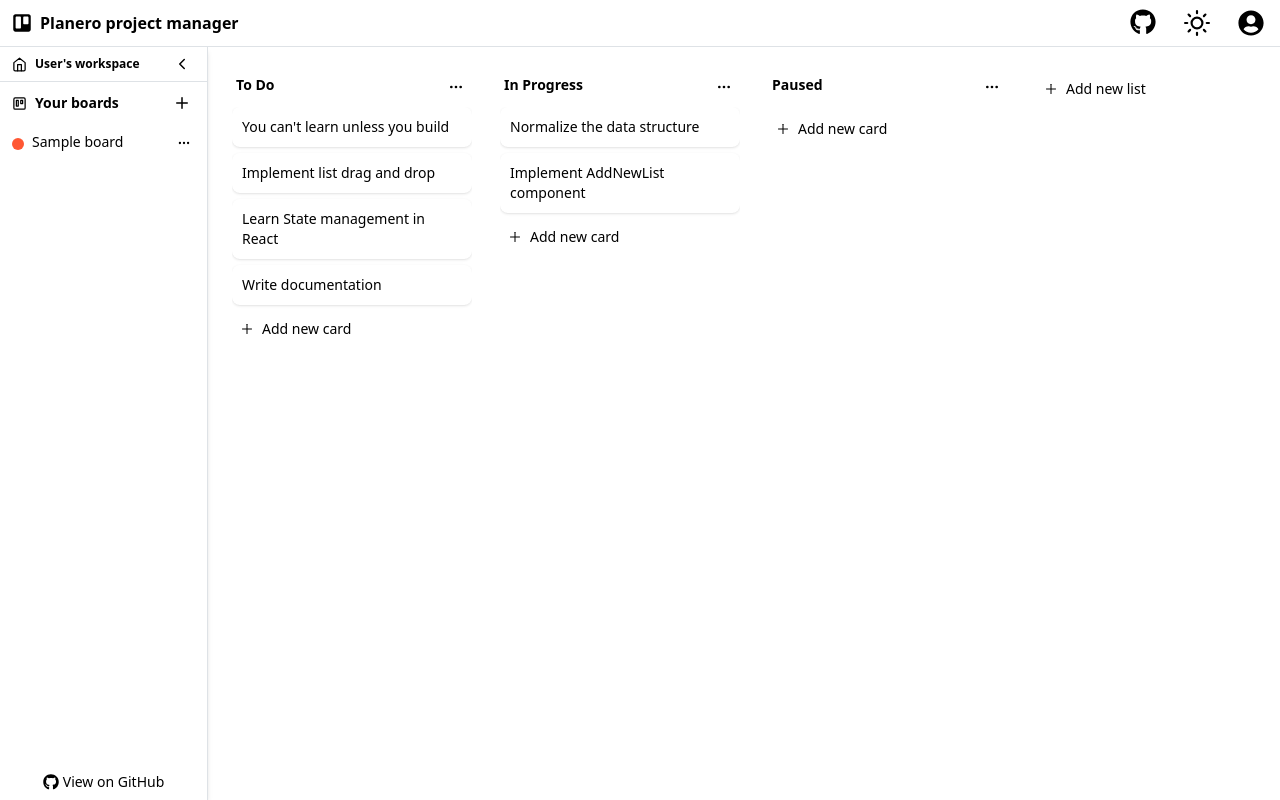
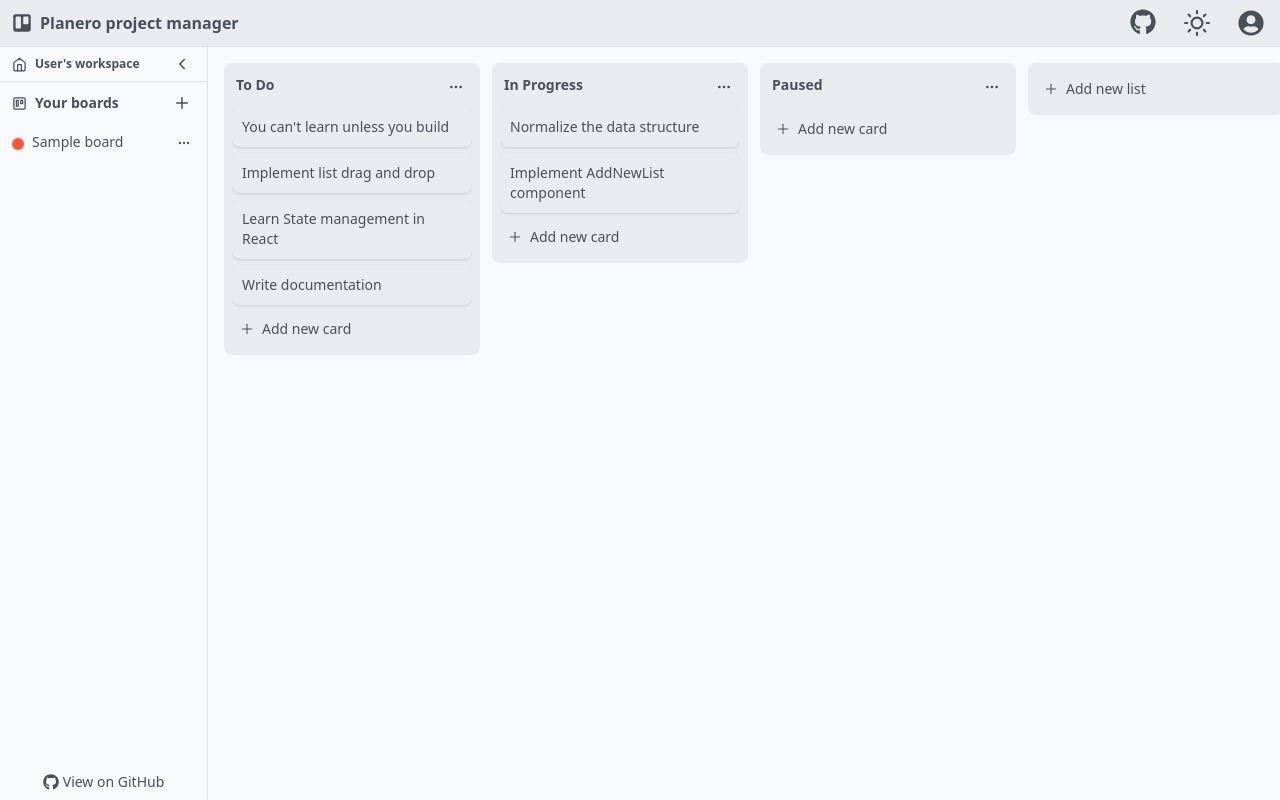
Before and after one commit to raknos13/planero-planner-react, a React (Vite) app: page / in a window 1280 px wide. Built offline with nearby package versions, Linux system fonts and the light colour scheme.

Commit message:
Update custom theme classes

```diff
--- a/src/components/Board/AddNew.jsx
+++ b/src/components/Board/AddNew.jsx
@@ -63,7 +63,7 @@ export const AddNew = ({ type, multiAddMode = true, handleAddNew, id }) => {
     return (
       <button
         onClick={() => setIsAddingNew(true)}
-        className="flex items-center gap-2 p-2 bg-primary text-text rounded-md w-full text-sm hover:bg-hover"
+        className="flex items-center gap-2 p-2 bg-bg-secondary text-text-primary rounded-md w-full text-sm hover:bg-bg-primary"
       >
         <AiOutlinePlus />
         <span>Add new {type}</span>
@@ -72,7 +72,7 @@ export const AddNew = ({ type, multiAddMode = true, handleAddNew, id }) => {
   }
 
   return (
-    <div className="flex flex-col p-1 bg-primary text-text h-min rounded-lg w-full space-y-1">
+    <div className="flex flex-col p-1 text-text-primary h-min rounded-lg w-full space-y-1">
       <AutoResizeTextarea
         placeholder="Enter a title..."
         value={newTitle}
@@ -80,7 +80,7 @@ export const AddNew = ({ type, multiAddMode = true, handleAddNew, id }) => {
         onChange={(e) => setNewTitle(e.target.value)}
         onKeyDown={handleKeyDown}
         onBlur={handleBlur}
-        className="mb-1 p-2 rounded-md text-sm resize-none bg-secondary text-text focus:outline-none focus:ring-2 focus:ring-blue-500"
+        className="mb-1 p-2 rounded-md text-sm resize-none border-border bg-bg-card focus:outline-none focus:ring-2 focus:ring-blue-500"
       />
       {/* {type === "card" ? ( */}
       {/*   <AutoResizeTextarea */}
@@ -107,13 +107,13 @@ export const AddNew = ({ type, multiAddMode = true, handleAddNew, id }) => {
       <div className="flex gap-2">
         <button
           onClick={handleSubmit}
-          className="flex-grow px-3 py-1.5 bg-blue-500 text-text rounded-md hover:bg-blue-600 text-sm"
+          className="flex-grow px-3 py-1.5 bg-accent text-bg-primary rounded-md hover:bg-blue-600 text-sm"
         >
           Add {type}
         </button>
         <button
           onClick={handleCancel}
-          className="px-3 py-1.5 bg-secondary rounded hover:bg-red-400 text-sm"
+          className="px-3 py-1.5 bg-secondary rounded-md hover:bg-red-400 text-sm"
         >
           <AiOutlineClose />
         </button>
--- a/src/components/Board/Board.jsx
+++ b/src/components/Board/Board.jsx
@@ -18,7 +18,7 @@ export function Board() {
           <div
             {...provided.droppableProps}
             ref={provided.innerRef}
-            className={`boardContainer flex w-full p-4 overflow-x-scroll bg-secondary`}
+            className={`boardContainer flex w-full p-4 overflow-x-scroll bg-bg-primary text-text-primary`}
             style={
               {
                 // background: `linear-gradient(135deg, ${activeBoard.color} , rgba(255, 255, 39, 0.5)`,
@@ -51,7 +51,7 @@ export function Board() {
                 );
               })}
               {provided.placeholder}
-              <div className="min-w-64 bg-primary h-min rounded-lg p-2">
+              <div className="min-w-64 bg-bg-secondary h-min rounded-lg p-2">
                 <AddNew
                   type="list"
                   multiAddMode={false}
--- a/src/components/Board/EmptyBoard.jsx
+++ b/src/components/Board/EmptyBoard.jsx
@@ -14,7 +14,7 @@ export const EmptyBoard = () => {
   }
 
   return (
-    <div className="relative flex flex-col justify-start items-center w-svw space-y-4 px-4 overflow-x-auto bg-primary">
+    <div className="relative flex flex-col justify-start items-center w-svw space-y-4 px-4 overflow-x-auto bg-bg-primary text-text-primary">
       <figure>
         <img src={notFound} alt="Not found svg" className="h-64 mt-10" />
       </figure>
@@ -27,7 +27,7 @@ export const EmptyBoard = () => {
           />
         )}
       </div>
-      <div className="flex flex-col items-center text-text text-lg">
+      <div className="flex flex-col items-center text-lg">
         <p>Uh-uh! No boards present</p>
         <p> Click to add a new board</p>
       </div>
--- a/src/components/Board/List.jsx
+++ b/src/components/Board/List.jsx
@@ -44,7 +44,7 @@ export function List({ list, listCards, dragHandleProps }) {
   }
 
   return (
-    <div className="listContainer relative p-2 w-64 bg-primary text-text rounded-lg flex flex-col h-min">
+    <div className="listContainer relative p-2 w-64 rounded-lg flex flex-col h-min border-1 border-border text-text-primary bg-bg-secondary">
       <div {...dragHandleProps} className="listHeader  w-full gap-1 mb-2 p-1">
         {isEditing ? (
           <AutoResizeTextarea
--- a/src/components/Header.jsx
+++ b/src/components/Header.jsx
@@ -4,7 +4,7 @@ import { DarkModeToggle } from "./shared/DarkModeToggle";
 
 const Header = () => {
   return (
-    <div className="flex justify-between items-center px-3 py-0.5 bg-background text-text border-b border-border z-30">
+    <div className="flex justify-between items-center px-3 py-0.5 bg-bg-secondary text-text-primary border-b border-border z-30">
       <div className="flex items-center gap-2">
         <FaTrello size={20} />
         <h1 className="text-md font-bold text-center">
--- a/src/components/Sidebar/Sidebar.jsx
+++ b/src/components/Sidebar/Sidebar.jsx
@@ -83,7 +83,7 @@ export const Sidebar = () => {
   }
 
   return (
-    <div className="h-full flex-shrink-0 w-52 bg-background text-textdim border-r border-border shadow-md">
+    <div className="h-full flex-shrink-0 w-52 bg-bg-primary text-text-primary border-r border-border shadow-md">
       <div className="flex flex-col justify-between h-full">
         <SidebarHeader
           isCollapsed={isCollapsed}
@@ -121,7 +121,7 @@ export const Sidebar = () => {
 
 const EmptyBoardMessage = () => {
   return (
-    <span className="p-3 text-xs text-gray-600">
+    <span className="p-3 text-xs text-text-secondary ml-5">
       {/* If no boards exist show this message */}
       Click{" "}
       <span className="inline-block">
--- a/src/components/shared/MoreOptionsPopover.jsx
+++ b/src/components/shared/MoreOptionsPopover.jsx
@@ -34,13 +34,13 @@ export const MoreOptionsPopover = ({
   return (
     <div
       ref={popoverRef}
-      className="top-9 left-28 absolute z-50 w-40 h-32 text-sm rounded-md shadow-lg border border-gray-300 bg-primary"
+      className="top-9 left-28 absolute z-50 w-40 h-32 text-sm rounded-md shadow-lg border border-border bg-bg-primary text-text-primary"
     >
       <div className="flex justify-between items-center p-3">
         <h2 className="font-semibold">{heading} options</h2>
         <button
           onClick={onClose}
-          className="rounded-full p-1 text-gray-400 hover:text-text hover:bg-hover"
+          className="rounded-full p-1 text-text-secondary hover:text-text hover:bg-bg-secondary"
         >
           <FiX />
         </button>
@@ -51,7 +51,7 @@ export const MoreOptionsPopover = ({
             onEdit();
             onClose();
           }}
-          className="flex justify-start items-center gap-1 w-full h-8 hover:bg-hover px-4 text-left"
+          className="flex justify-start items-center gap-1 w-full h-8 hover:bg-bg-secondary px-4 text-left"
         >
           <FiEdit3 />
           Edit
```
